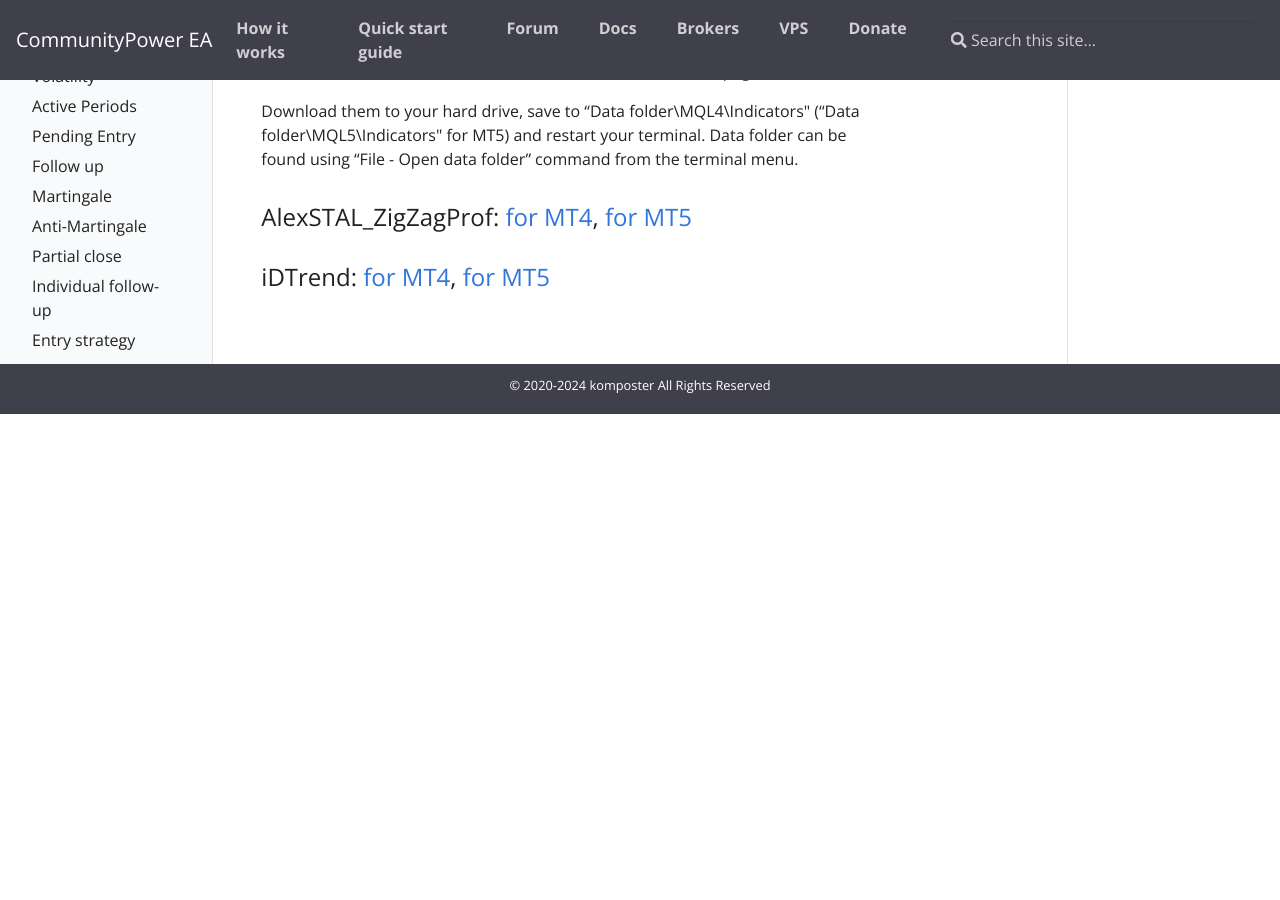
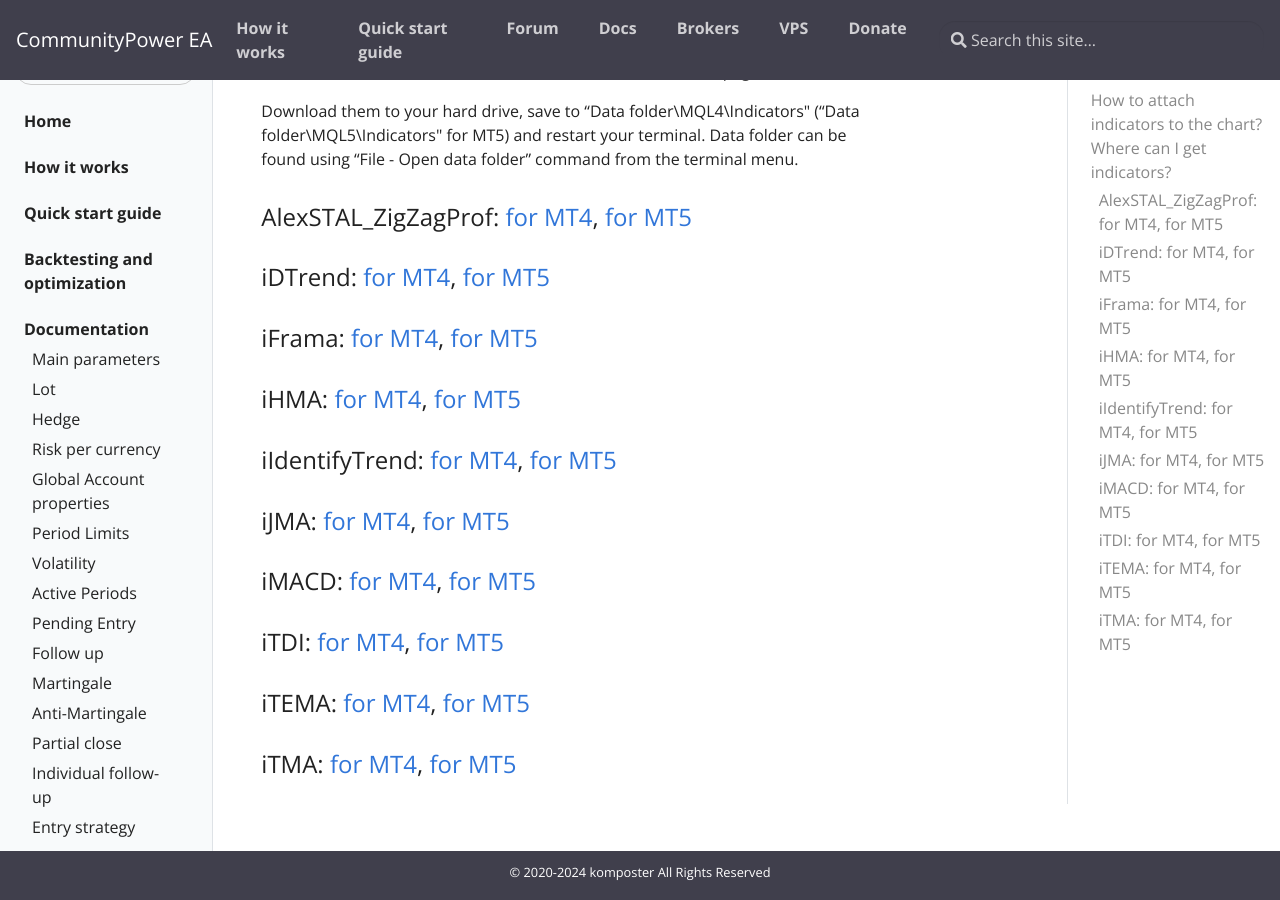
Before and after one commit to komposter/CommunityPowerEA.com, a Jekyll site: the page built from _docs/FAQ/indicators.md, in a window 1280 px wide and 900 px high, scrolled down 872 px. Built offline with Jekyll 4.4.1, drawn with Linux system fonts in a browser that asks for light colours; before the commit the page ends 1286 px from its top, so only the background shows below that.

Commit message:
Content change

```diff
--- a/_docs/FAQ/indicators.md
+++ b/_docs/FAQ/indicators.md
@@ -21,7 +21,22 @@
 
 Download them to your hard drive, save to "Data folder\MQL4\Indicators\" ("Data folder\MQL5\Indicators\" for MT5) and restart your terminal. Data folder can be found using "File - Open data folder" command from the terminal menu.
 
-
 ### AlexSTAL_ZigZagProf: [for MT4](../../assets/Indicators/AlexSTAL_ZigZagProf.ex4), [for MT5](../../assets/Indicators/AlexSTAL_ZigZagProf.ex5)
 
 ### iDTrend: [for MT4](../../assets/Indicators/iDTrend.ex4), [for MT5](../../assets/Indicators/iDTrend.ex5)
+
+### iFrama: [for MT4](../../assets/Indicators/iFrama.ex4), [for MT5](../../assets/Indicators/iFrama.ex5)
+
+### iHMA: [for MT4](../../assets/Indicators/iHMA.ex4), [for MT5](../../assets/Indicators/iHMA.ex5)
+
+### iIdentifyTrend: [for MT4](../../assets/Indicators/iIdentifyTrend.ex4), [for MT5](../../assets/Indicators/iIdentifyTrend.ex5)
+
+### iJMA: [for MT4](../../assets/Indicators/iJMA.ex4), [for MT5](../../assets/Indicators/iJMA.ex5)
+
+### iMACD: [for MT4](../../assets/Indicators/iMACD.ex4), [for MT5](../../assets/Indicators/iMACD.ex5)
+
+### iTDI: [for MT4](../../assets/Indicators/iTDI.ex4), [for MT5](../../assets/Indicators/iTDI.ex5)
+
+### iTEMA: [for MT4](../../assets/Indicators/iTEMA.ex4), [for MT5](../../assets/Indicators/iTEMA.ex5)
+
+### iTMA: [for MT4](../../assets/Indicators/iTMA.ex4), [for MT5](../../assets/Indicators/iTMA.ex5)
```
